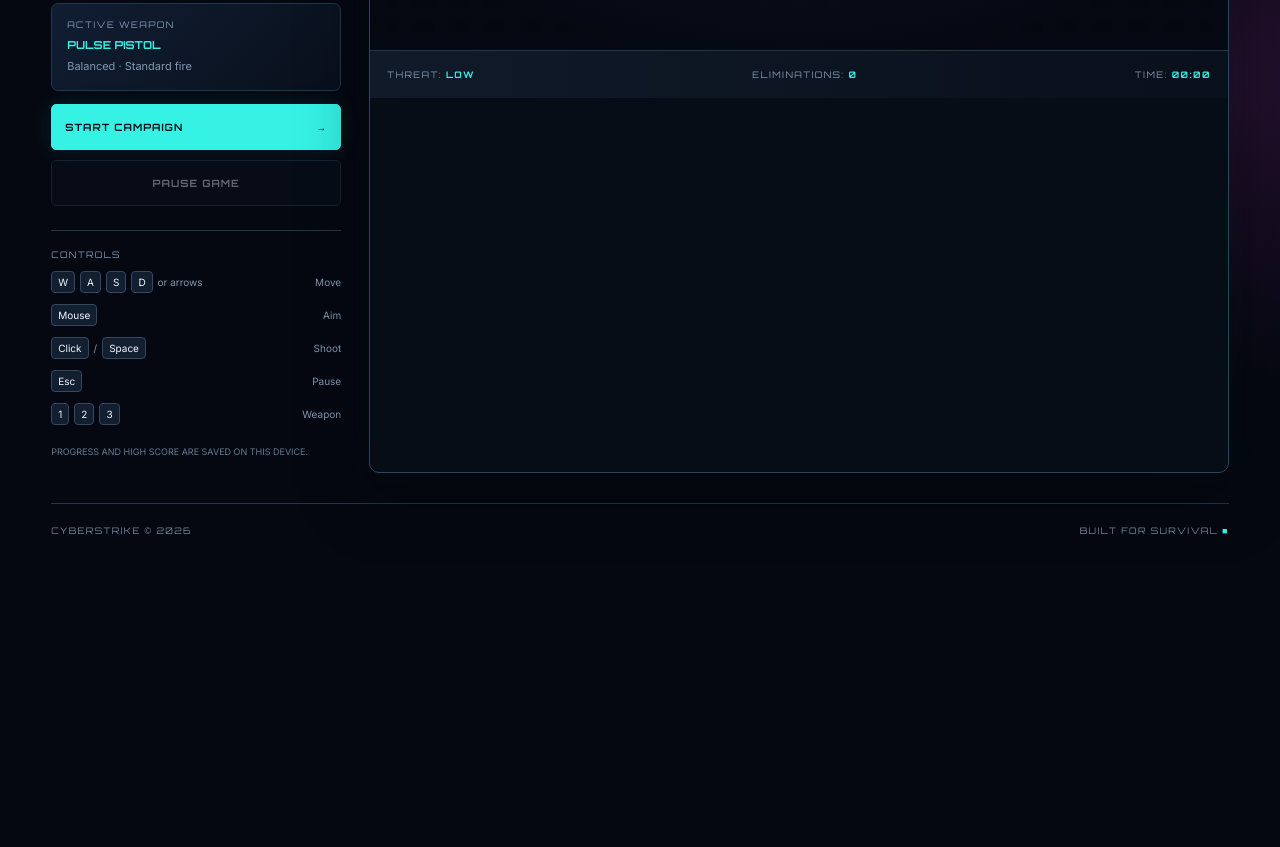
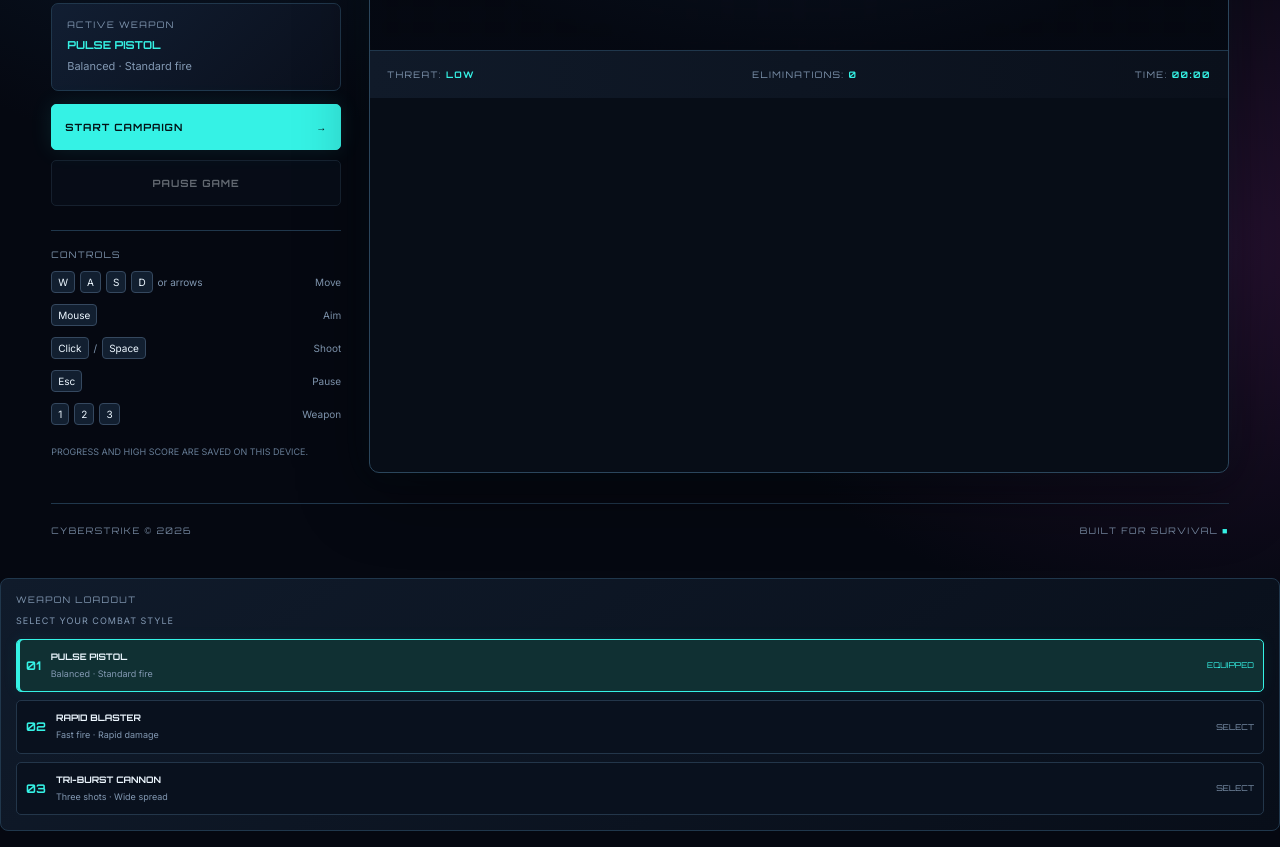
Before and after one commit to Selva3034/cyberstrike-neon-survival, a plain HTML site: page index.html in a window 1280 px wide. Shown: the part 654-1501 px from the top of the page. Before the commit the page ends 1216 px from the top, so only its background shows below. Drawn offline with Linux system fonts and the light colour scheme.

Commit message:
Add interactive neon weapon loadout UI

```diff
--- a/game.js
+++ b/game.js
@@ -584,3 +584,27 @@
   initState();
   draw();
 })();
+
+function updateLoadoutUI() {
+  document.querySelectorAll(".loadout-option").forEach((button) => {
+    const selected = Number(button.dataset.weapon) === weaponIndex;
+
+    button.classList.toggle("selected", selected);
+
+    const status = button.querySelector(".weapon-status");
+    if (status) {
+      status.textContent = selected ? "EQUIPPED" : "SELECT";
+    }
+
+    button.setAttribute("aria-pressed", String(selected));
+  });
+}
+
+document.querySelectorAll(".loadout-option").forEach((button) => {
+  button.addEventListener("click", () => {
+    changeWeapon(Number(button.dataset.weapon));
+    updateLoadoutUI();
+  });
+});
+
+updateLoadoutUI();
--- a/index.html
+++ b/index.html
@@ -92,3 +92,35 @@
   </main>
 </body>
 </html>
+
+<div class="loadout-panel">
+  <p class="stat-label">WEAPON LOADOUT</p>
+  <p class="loadout-subtitle">SELECT YOUR COMBAT STYLE</p>
+
+  <button class="loadout-option selected" data-weapon="0" type="button">
+    <span class="weapon-number">01</span>
+    <span class="weapon-info">
+      <strong>PULSE PISTOL</strong>
+      <small>Balanced · Standard fire</small>
+    </span>
+    <span class="weapon-status">EQUIPPED</span>
+  </button>
+
+  <button class="loadout-option" data-weapon="1" type="button">
+    <span class="weapon-number">02</span>
+    <span class="weapon-info">
+      <strong>RAPID BLASTER</strong>
+      <small>Fast fire · Rapid damage</small>
+    </span>
+    <span class="weapon-status">SELECT</span>
+  </button>
+
+  <button class="loadout-option" data-weapon="2" type="button">
+    <span class="weapon-number">03</span>
+    <span class="weapon-info">
+      <strong>TRI-BURST CANNON</strong>
+      <small>Three shots · Wide spread</small>
+    </span>
+    <span class="weapon-status">SELECT</span>
+  </button>
+</div>
--- a/style.css
+++ b/style.css
@@ -679,3 +679,93 @@ canvas {
     transition-duration: .01ms !important;
   }
 }
+
+/* Interactive weapon loadout */
+.loadout-panel {
+  margin: 16px 0;
+  padding: 15px;
+  background: linear-gradient(145deg, #101b2b, #080e19);
+  border: 1px solid var(--border);
+  border-radius: 8px;
+}
+
+.loadout-subtitle {
+  margin: 7px 0 13px;
+  color: var(--muted);
+  font-size: 9px;
+  letter-spacing: 1px;
+}
+
+.loadout-option {
+  display: flex;
+  align-items: center;
+  gap: 10px;
+  width: 100%;
+  margin-top: 8px;
+  padding: 11px 9px;
+  color: var(--text);
+  text-align: left;
+  background: #09111e;
+  border: 1px solid #23364a;
+  border-radius: 5px;
+  cursor: pointer;
+  transition: border-color .2s, background .2s, transform .2s;
+}
+
+.loadout-option:hover {
+  transform: translateX(3px);
+  border-color: var(--cyan);
+}
+
+.loadout-option.selected {
+  background: #103033;
+  border-color: var(--cyan);
+  box-shadow: inset 3px 0 var(--cyan), 0 0 16px #35f2e510;
+}
+
+.weapon-number {
+  color: var(--cyan);
+  font: 700 12px var(--font-display);
+}
+
+.weapon-info {
+  display: flex;
+  flex: 1;
+  flex-direction: column;
+  gap: 5px;
+  min-width: 0;
+}
+
+.weapon-info strong {
+  font: 700 9px var(--font-display);
+}
+
+.weapon-info small {
+  color: var(--muted);
+  font-size: 9px;
+  line-height: 1.5;
+}
+
+.weapon-status {
+  color: var(--muted);
+  font: 8px var(--font-display);
+}
+
+.loadout-option.selected .weapon-status {
+  color: var(--cyan);
+}
+
+@media (max-width: 420px) {
+  .loadout-panel {
+    padding: 11px;
+  }
+
+  .loadout-option {
+    gap: 7px;
+    padding: 10px 7px;
+  }
+
+  .weapon-status {
+    font-size: 7px;
+  }
+}
```
